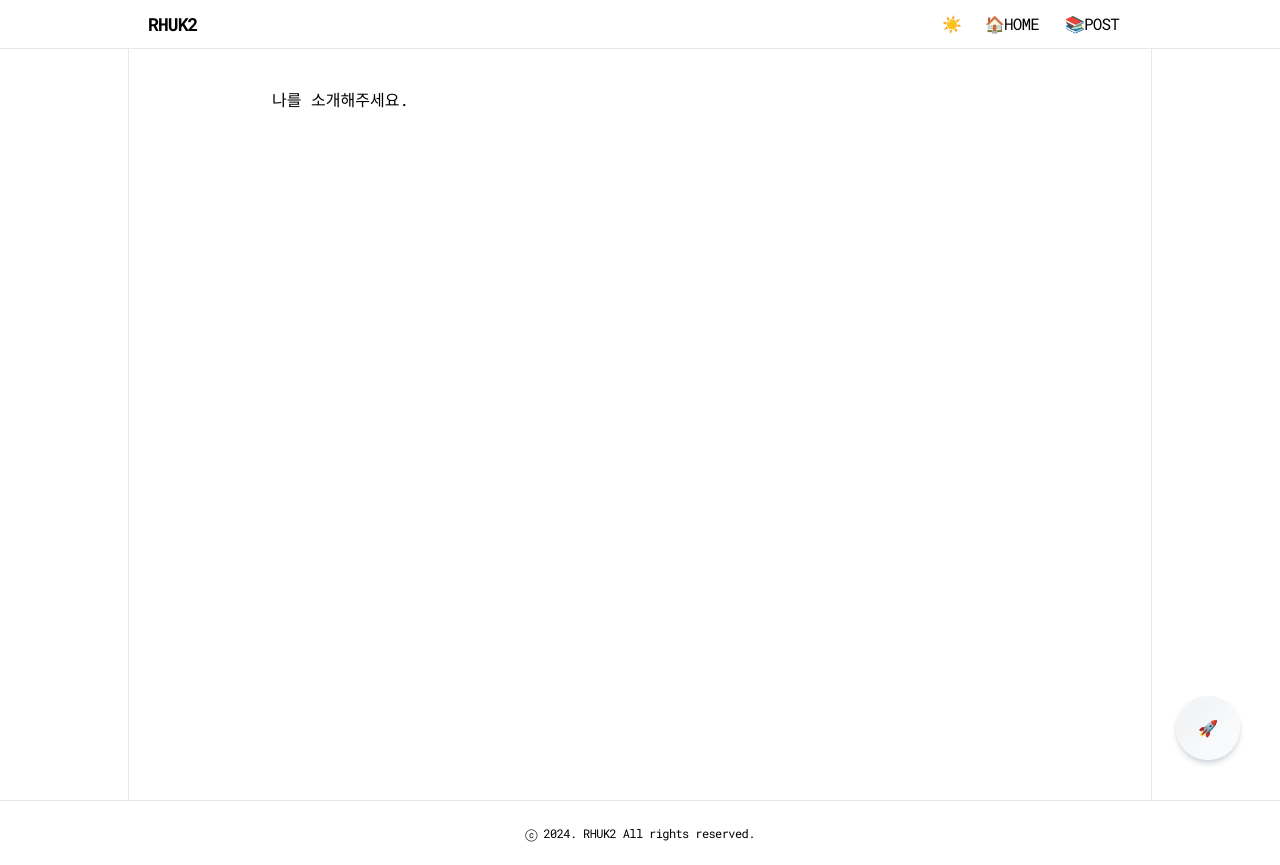
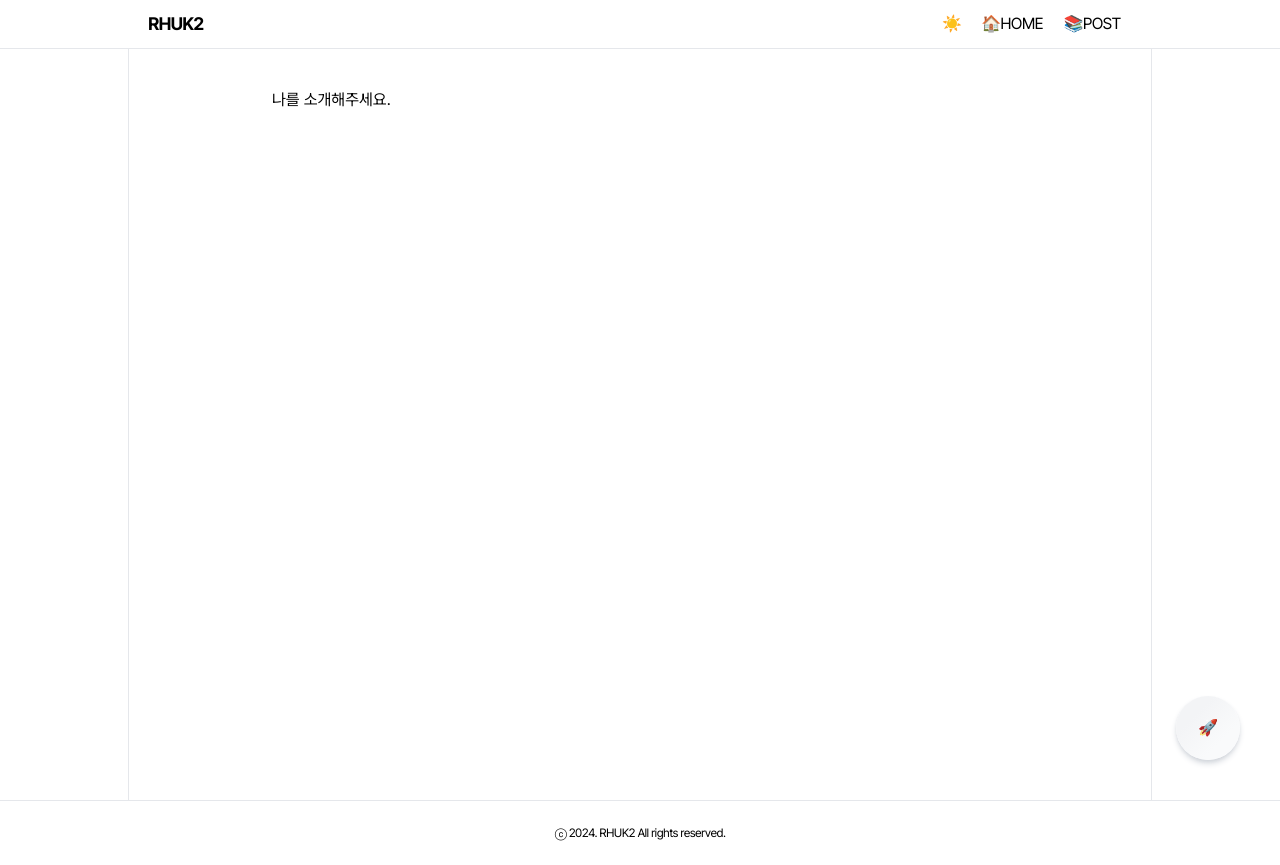
Before and after one commit to RHUK2/blog, a Next.js app: page / in a window 1280 px wide. Built offline with nearby package versions, Linux system fonts and the light colour scheme.

Commit message:
#FEAT 폰트 설정, dom 초기 스크립트 적용 방법 변경

```diff
--- a/app/layout.tsx
+++ b/app/layout.tsx
@@ -1,21 +1,32 @@
 import { Footer, Header } from '@/component';
-import '@/css/globals.css';
+import { ScrollTopFloatingButton } from '@/component/client';
 import '@/css/github-markdown.css';
 import '@/css/github.css';
+import '@/css/globals.css';
 import type { Metadata } from 'next';
 import { Inter, Roboto_Mono } from 'next/font/google';
-import { ScrollTopFloatingButton } from '@/component/client';
+import localFont from 'next/font/local';
 
+// next/font/google
 const inter = Inter({
+  variable: '--font-inter',
   subsets: ['latin'],
-  variable: '--font-inter',
   display: 'swap',
 });
 
+// next/font/google
 const roboto_mono = Roboto_Mono({
+  variable: '--font-roboto-mono',
   subsets: ['latin'],
-  variable: '--font-roboto-mono',
   display: 'swap',
+});
+
+// next/font/local
+const pretendard = localFont({
+  variable: '--font-pretendard',
+  src: '../public/fonts/PretendardVariable.woff2',
+  display: 'swap',
+  weight: '45 920',
 });
 
 export const metadata: Metadata = {
@@ -28,13 +39,11 @@ export default function RootLayout({
   children: React.ReactNode;
 }>) {
   return (
-    // 동기 스크립트 삽입으로 인한 hydration 에러 발생, 해당 에러 끄기
-    <html lang='en' suppressHydrationWarning>
+    <html lang='en'>
       <head>
-        {/* eslint-disable-next-line @next/next/no-sync-scripts */}
-        <script src='./script/dom_init.js'></script>
+        <script async type='module' src='./script/dom_init.mjs'></script>
       </head>
-      <body className={`${(inter.variable, roboto_mono.variable)} font-mono dark:bg-gray-950 `}>
+      <body className={`${(inter.variable, roboto_mono.variable, pretendard.variable)} font-pret dark:bg-gray-950 `}>
         <Header />
         <main className='m-auto min-h-screen min-w-[320px] max-w-[1024px] border-x border-x-gray-200 bg-white pt-12 dark:border-x-gray-800 dark:bg-gray-950 '>
           {children}
--- a/tailwind.config.ts
+++ b/tailwind.config.ts
@@ -1,20 +1,21 @@
-import type { Config } from "tailwindcss";
+import type { Config } from 'tailwindcss';
 
 const config: Config = {
-  darkMode: "class",
+  darkMode: 'class',
   content: [
-    "./pages/**/*.{js,ts,jsx,tsx,mdx}",
-    "./components/**/*.{js,ts,jsx,tsx,mdx}",
-    "./app/**/*.{js,ts,jsx,tsx,mdx}",
+    './pages/**/*.{js,ts,jsx,tsx,mdx}',
+    './components/**/*.{js,ts,jsx,tsx,mdx}',
+    './app/**/*.{js,ts,jsx,tsx,mdx}',
   ],
   theme: {
     extend: {
       fontFamily: {
-        sans: ["var(--font-inter)"],
-        mono: ["var(--font-roboto-mono)"],
+        sans: ['var(--font-inter)'],
+        mono: ['var(--font-roboto-mono)'],
+        pret: ['var(--font-pretendard)'],
       },
     },
   },
-  plugins: [require("@tailwindcss/typography")],
+  plugins: [require('@tailwindcss/typography')],
 };
 export default config;
```
Also changed, not shown: public/fonts/PretendardVariable.woff2 (added), public/script/dom_init.mjs (renamed from public/script/dom_init.js).
